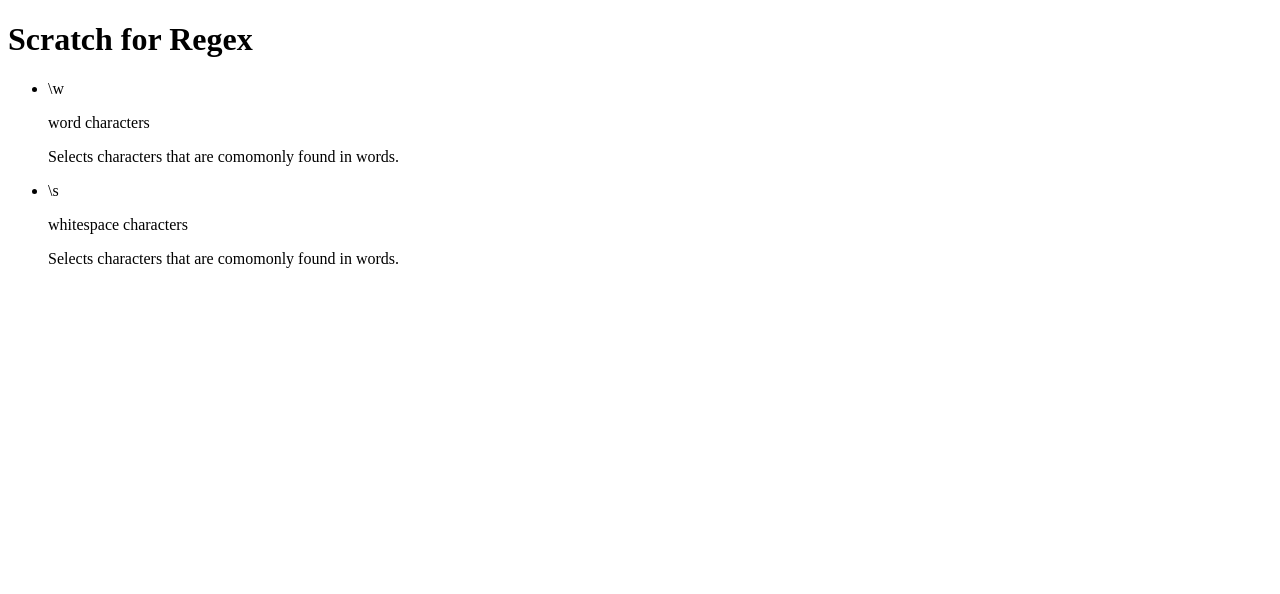
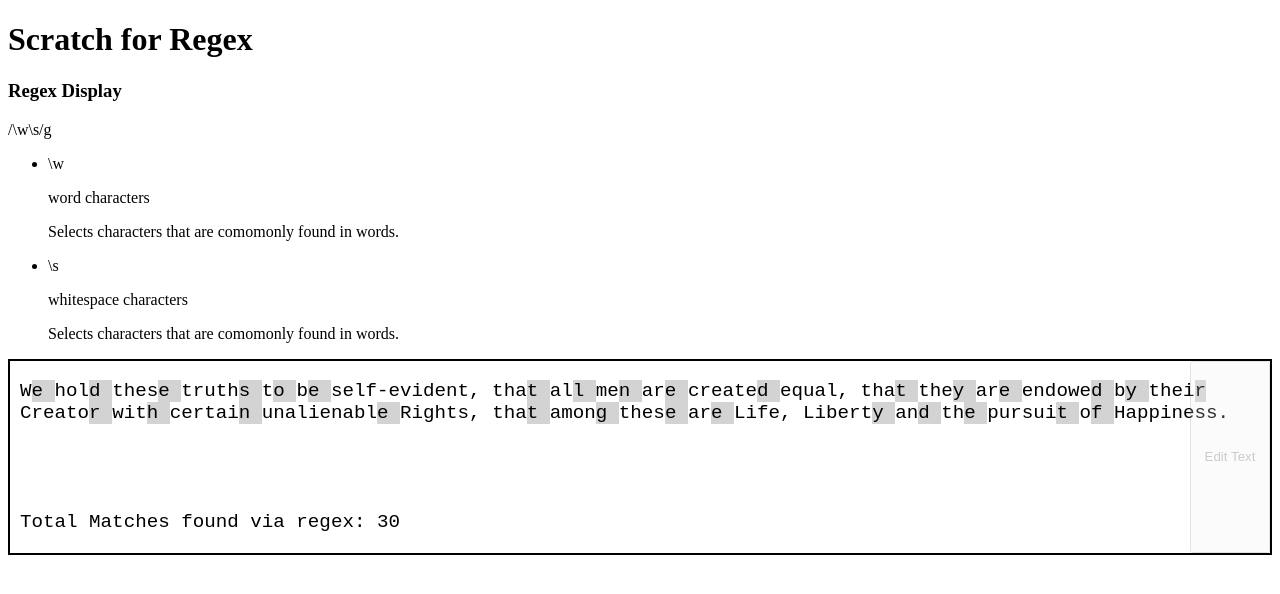
Before and after one commit to scratch-for-regex/main, a React (Create React App) app in the folder scratch/: page / in a window 1280 px wide. Shown: the top 594 px of the page. Built offline with nearby package versions, Linux system fonts and the light colour scheme; what redux-promise-middleware would draw is missing.

Commit message:
Render RegexDisplay & RegexTextArea

```diff
--- a/scratch/src/App.js
+++ b/scratch/src/App.js
@@ -2,12 +2,16 @@ import React from "react"
 
 import "./App.scss"
 import SideBar from "./components/SideBar/SideBar"
+import RegexTextArea from "./components/RegexTextArea/RegexTextArea"
+import RegexDisplay from "./components/RegexDisplay"
 
 function App() {
     return (
         <div>
             <h1>Scratch for Regex</h1>
+            <RegexDisplay />
             <SideBar className="SideBoar" />
+            <RegexTextArea />
         </div>
     )
 }
```
